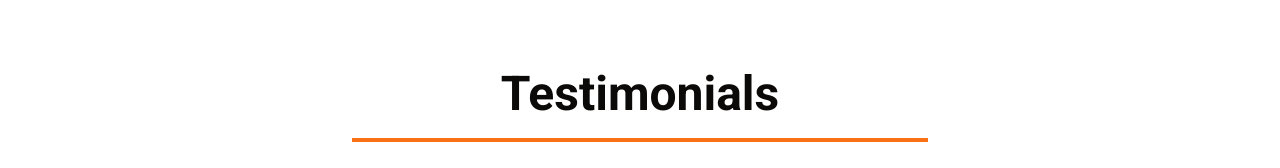
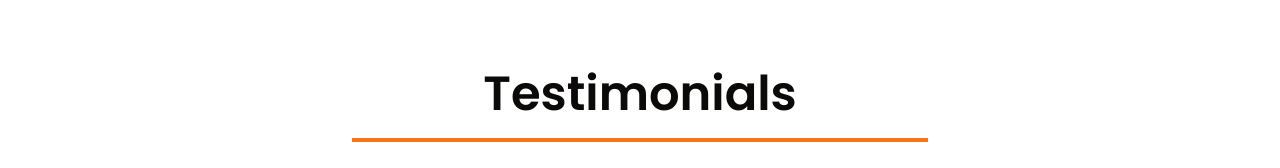
Before and after one commit to canbedir/camp-traveller-nextjs14, a Next.js app: page / in a window 1280 px wide. Shown: the part 1388-1556 px from the top of the page. Built offline with nearby package versions, Linux system fonts and the light colour scheme.

Commit message:
font change

```diff
--- a/src/components/Testimonials/Testimonials.tsx
+++ b/src/components/Testimonials/Testimonials.tsx
@@ -11,7 +11,7 @@ const Testimonials = () => {
     <section className="py-10">
       <div className="container">
         <div className="text-center mb-28 h-1">
-          <h1 className="text-3xl lg:text-5xl font-semibold">Testimonials</h1>
+          <h1 className="text-3xl lg:text-5xl font-semibold font-poppins">Testimonials</h1>
           <div className="flex mt-5 justify-center">
             <div className="mb-6 h-1 w-full max-w-xl bg-orange-500"></div>
           </div>
```
